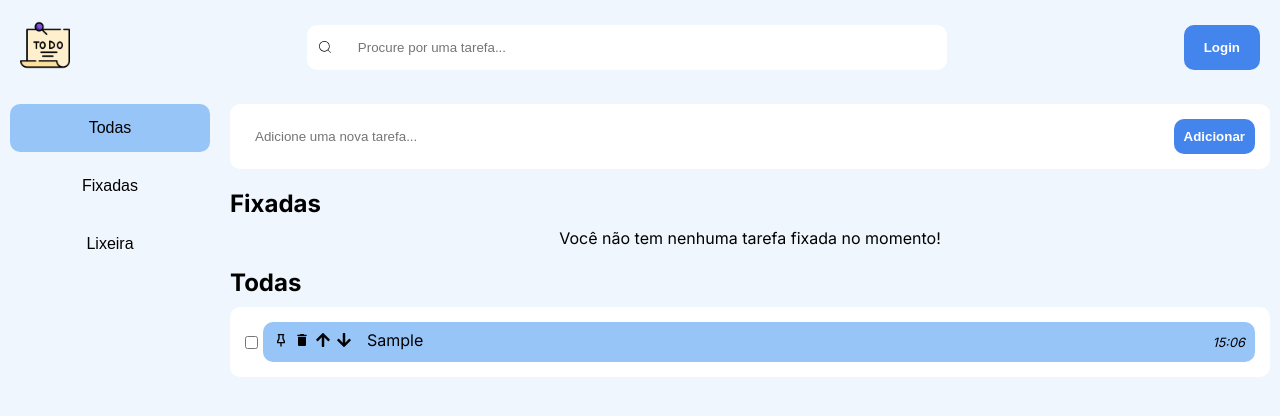
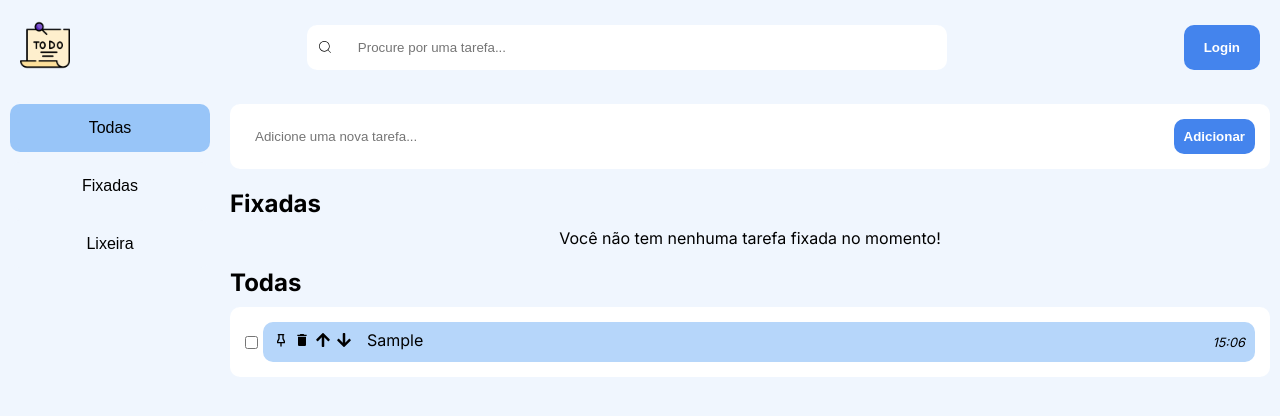
Before and after one commit to genilson-alves/todo, a Next.js app: page / in a window 1280 px wide. Both pictures are taken after typing "Sample" into the empty fields and a click on the button "Adicionar". Shown: the top 416 px of the page. Built offline with nearby package versions, Linux system fonts and the light colour scheme.

Commit message:
Melhores e opção de selecionar tarefas.

```diff
--- a/src/app/components/ToDo.tsx
+++ b/src/app/components/ToDo.tsx
@@ -89,8 +89,6 @@ const AsideButton = styled.button<{ active: boolean }>`
   }
 `;
 
-// #4484ed;
-
 const TasksContainer = styled.div`
   @media (min-width: 769px) {
     flex: 1;
@@ -154,15 +152,20 @@ const Tasks = styled.div`
   gap: 5px;
 `;
 
-const Task = styled.div`
+const Task = styled.div<{ isSelected: boolean }>`
   display: flex;
   flex-direction: column;
   width: 100%;
   align-items: center;
-  background-color: #98c5f8;
+  background-color: ${(props) => (props.isSelected ? "#669bf1" : "#b6d6fa")};
   padding: 10px;
   border-radius: 10px;
   gap: 5px;
+  cursor: pointer;
+  &:hover {
+    background-color: #6eaef5;
+    transition: 0.3s;
+  }
   @media (min-width: 769px) {
     flex-direction: row;
     gap: 15px;
@@ -223,7 +226,9 @@ function ToDo() {
     pinned: false,
   });
   const [activeButton, setActiveButton] = useState<number>(1);
+  const [selectedTasks, setSelectedTasks] = useState<number[]>([]);
   const [search, setSearch] = useState("");
+  console.log(selectedTasks);
 
   const handleButtonClick = (buttonId: number) => {
     setActiveButton(buttonId);
@@ -233,6 +238,15 @@ function ToDo() {
     setNewTask({ ...newTask, task: event.target.value });
   };
 
+  const handleCheckEvent = (taskId: number) => {
+    const updatedSelectedTasks = selectedTasks.includes(taskId)
+      ? selectedTasks.filter((id) => id !== taskId)
+      : [...selectedTasks, taskId];
+
+    setSelectedTasks(updatedSelectedTasks);
+  };
+
+  // Função para adicionar uma nova tarefa dentro da Array tasks
   const addTask = () => {
     if (newTask.task.trim() !== "") {
       const hour = new Date().toLocaleTimeString("pt-BR", {
@@ -253,14 +267,17 @@ function ToDo() {
     }
   };
 
+  // Função para fixar uma nova tarefa dentro da Array tasks
   const pinTask = (task: TaskType) => {
     setTasks((prev) =>
       prev.map((tasks) =>
+        // Compara os IDs, recebe os valores anteriores das tasks e muda para fixado ou não a task
         tasks.id === task.id ? { ...tasks, pinned: !tasks.pinned } : tasks
       )
     );
   };
 
+  // Função para deletar uma tarefa de dentro da Array tasks
   const deleteTask = (index: number) => {
     const updatedTasks = tasks.filter((_, i) => i !== index);
     setTasks(updatedTasks);
@@ -348,8 +365,12 @@ function ToDo() {
                     (task, index) =>
                       task.pinned && (
                         <Tasks key={index}>
-                          <input type="checkbox"></input>
-                          <Task>
+                          <input
+                            type="checkbox"
+                            checked={selectedTasks.includes(task.id)}
+                            onChange={() => handleCheckEvent(task.id)}
+                          ></input>
+                          <Task isSelected={selectedTasks.includes(task.id)}>
                             <TaskButtons>
                               <TaskOption onClick={() => pinTask(task)}>
                                 <TbPinnedOff></TbPinnedOff>
@@ -387,8 +408,12 @@ function ToDo() {
                     (task, index) =>
                       !task.pinned && (
                         <Tasks key={index}>
-                          <input type="checkbox"></input>
-                          <Task>
+                          <input
+                            type="checkbox"
+                            checked={selectedTasks.includes(task.id)}
+                            onChange={() => handleCheckEvent(task.id)}
+                          ></input>
+                          <Task isSelected={selectedTasks.includes(task.id)}>
                             <TaskButtons>
                               <TaskOption onClick={() => pinTask(task)}>
                                 <TbPinned></TbPinned>
```
Also changed, not shown: 1 other file (tests, documents, lock files or other folders).
